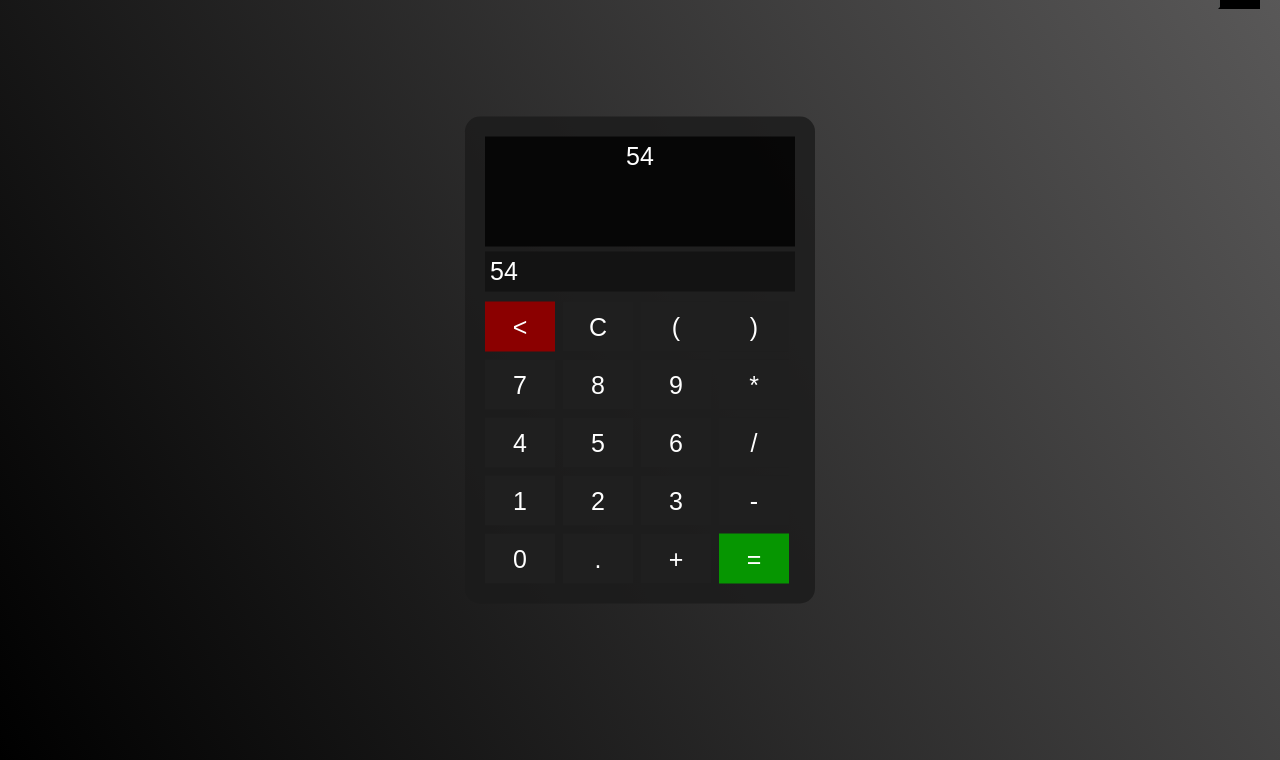
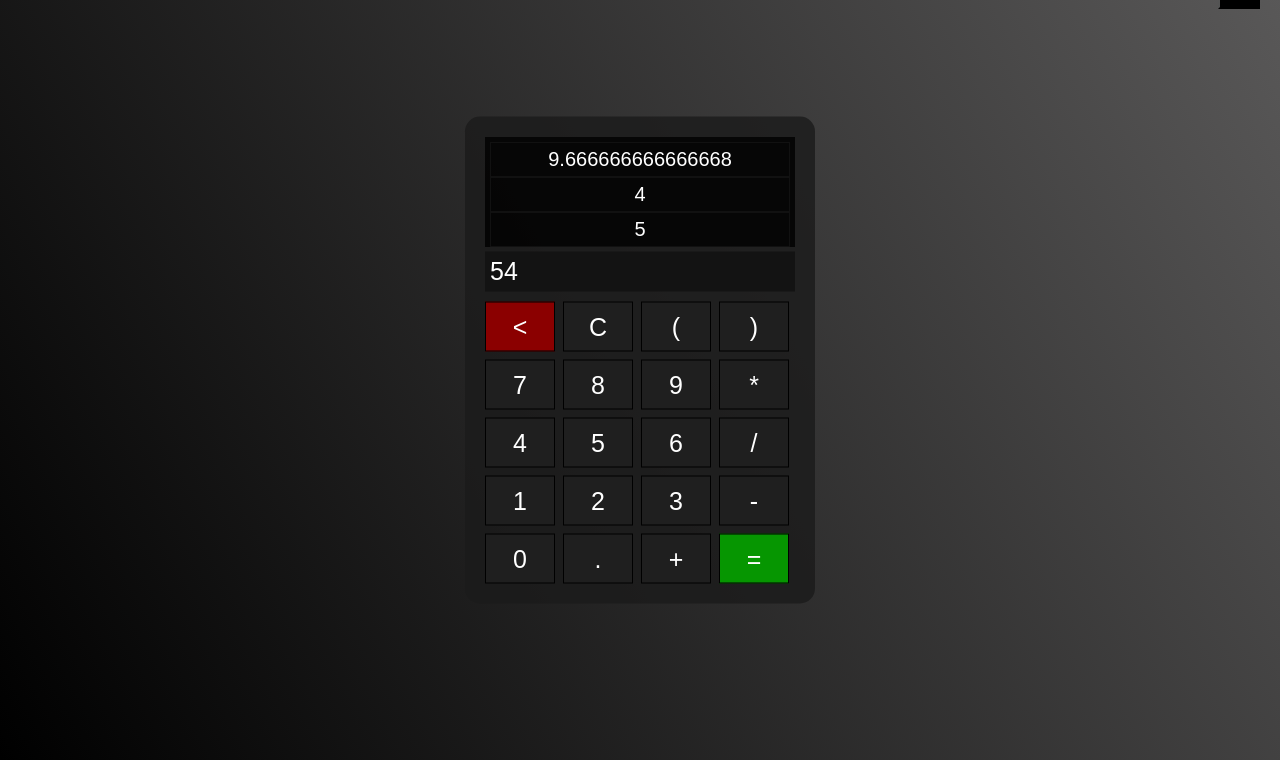
Before and after one commit to MarcosMMarques/Calculadora, a plain HTML site: page index.html in a window 1280 px wide. Both pictures are taken after a click on the button "tests". Shown: the part 40-800 px from the top of the page. Drawn offline with Linux system fonts and the light colour scheme.

Commit message:
Add a Results History

```diff
--- a/scripts.js
+++ b/scripts.js
@@ -36,7 +36,18 @@ function showOperation(char) {
 }
 
 function showResult() {
-  showResultDiv.textContent = finalResultsArray[finalResultsArray.length - 1];
+  showResultDiv.textContent = "";
+  for (var i = 0; i < finalResultsArray.length; i++) {
+    var newDiv = document.createElement("div");
+    newDiv.innerHTML = finalResultsArray[i];
+    newDiv.className = "results";
+    newDiv.onclick = (function (index) {
+      return function () {
+        showOp.textContent = finalResultsArray[index];
+      };
+    })(i);
+    showResultDiv.appendChild(newDiv);
+  }
   showOperation("clear");
   showOperation(finalResultsArray[finalResultsArray.length - 1].toString());
 }
--- a/style.css
+++ b/style.css
@@ -25,7 +25,7 @@
   cursor: pointer;
   margin: 3px;
   background-color: rgb(31, 31, 31);
-  border: black;
+  border: 1px solid black;
   color: #fff;
 }
 .buttons:hover {
@@ -64,3 +64,10 @@
   background-color: black;
   color: white;
 }
+
+.results {
+  font-size: 20px;
+  padding: 5px;
+  cursor: pointer;
+  border: 1px solid rgb(17, 17, 17);
+}
--- a/tests.js
+++ b/tests.js
@@ -48,11 +48,17 @@ function tests() {
     stringOperation = testCases[i].operation;
     bracket();
     showResult();
-    if (showResultDiv.textContent == testCases[i].expected) {
+    if (
+      finalResultsArray[finalResultsArray.length - 1] == testCases[i].expected
+    ) {
       console.log(i + 1 + "º passed");
     } else {
       console.log(i + 1 + "º Not passed");
     }
-    console.log(showResultDiv.textContent + " = " + testCases[i].expected);
+    console.log(
+      finalResultsArray[finalResultsArray.length - 1] +
+        " = " +
+        testCases[i].expected
+    );
   }
 }
```
